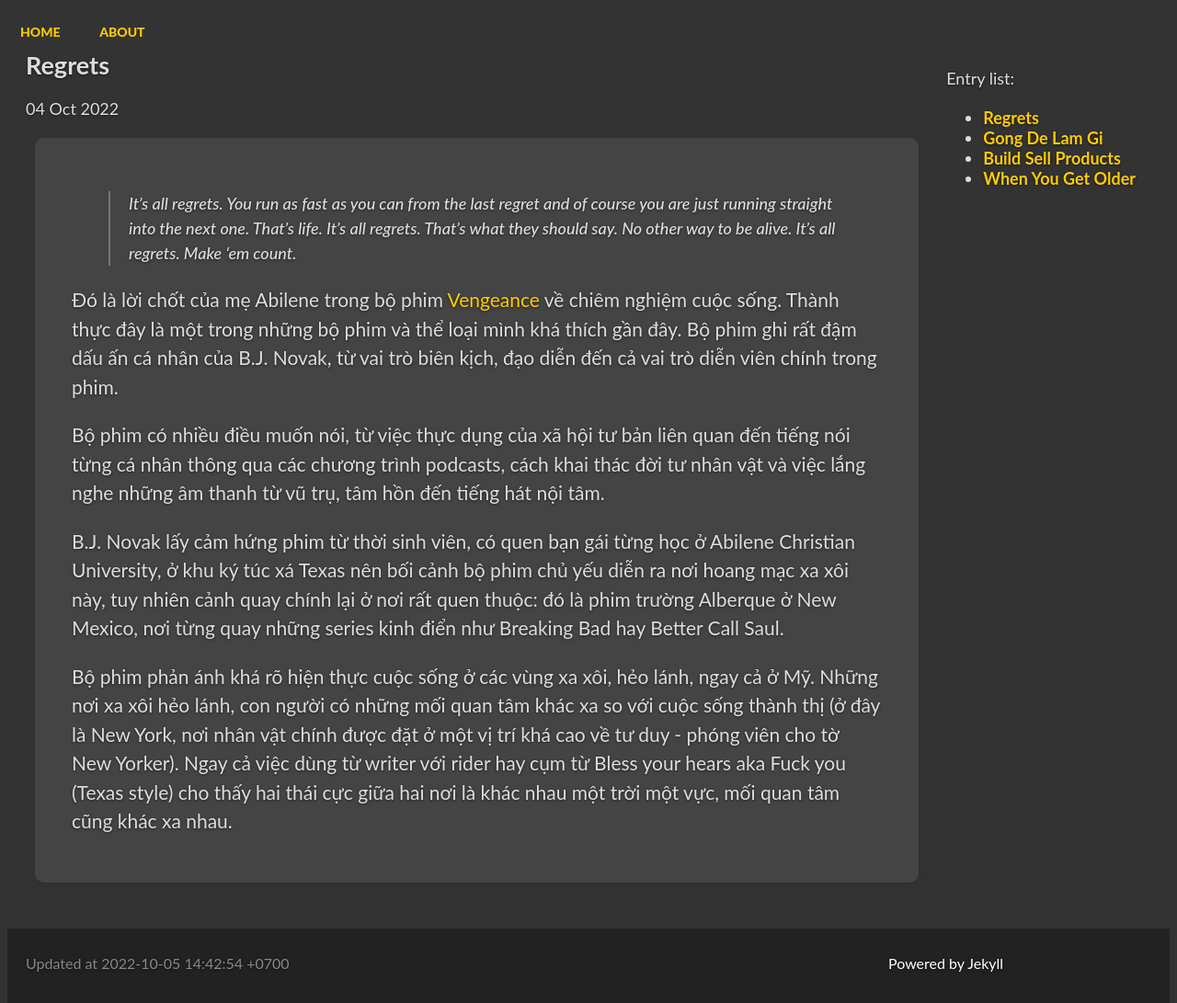
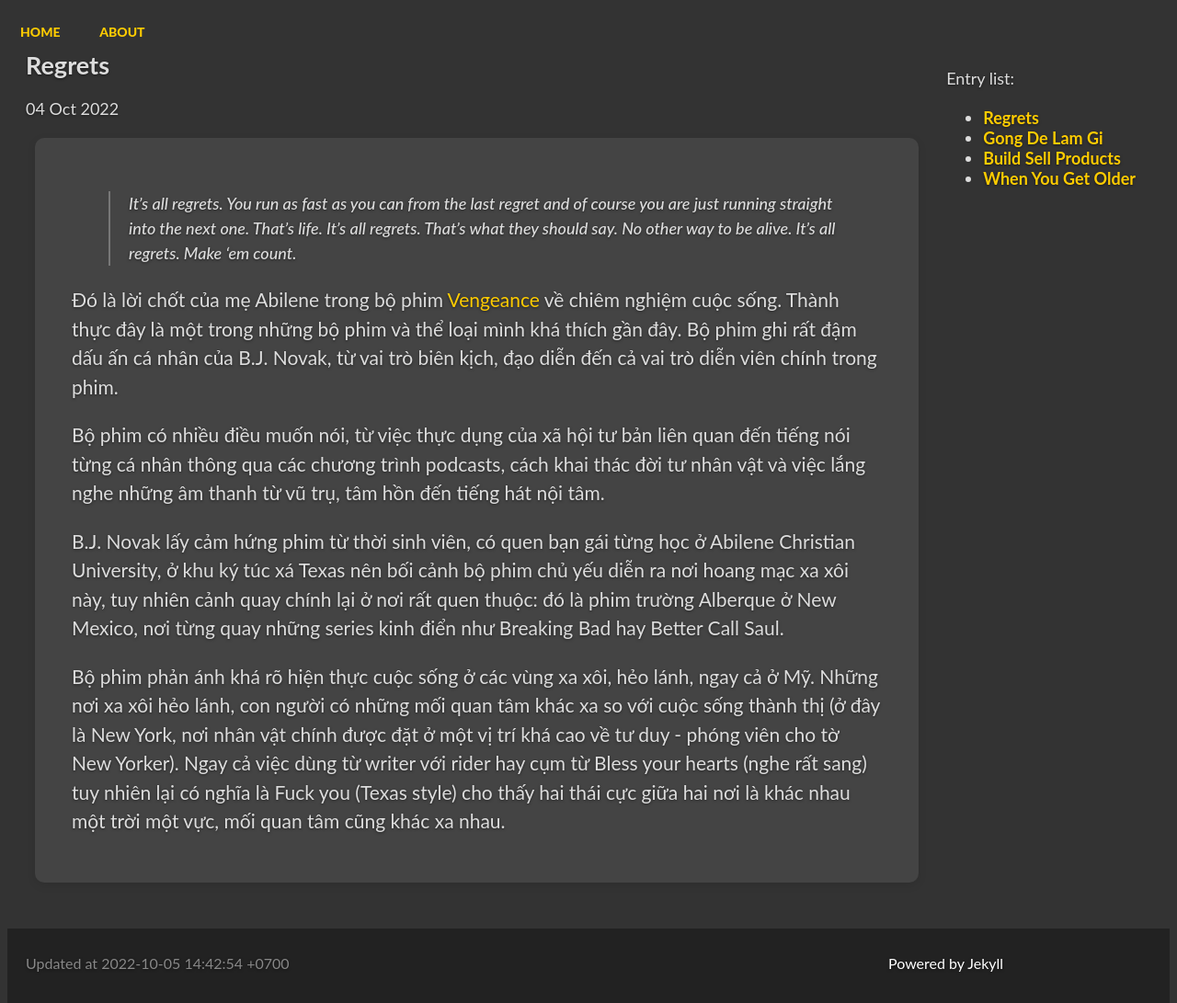
Before and after one commit to vdchuyen/chuyen-vn, a Jekyll site: the page built from _posts/2022-10-04-regrets.md, in a window 1280 px wide. Shown: the whole page at 92% size. Built offline with Jekyll 4.4.1, drawn with Linux system fonts in a browser that asks for light colours; our own code applies the rules of GitHub Pages for plain Markdown files; Markdown is read by kramdown in place of the engine named in the settings.

Commit message:
Update 2022-10-04-regrets.md

```diff
--- a/_posts/2022-10-04-regrets.md
+++ b/_posts/2022-10-04-regrets.md
@@ -6,4 +6,4 @@ Bộ phim có nhiều điều muốn nói, từ việc thực dụng của xã h
 
 B.J. Novak lấy cảm hứng phim từ thời sinh viên, có quen bạn gái từng học ở Abilene Christian University, ở khu ký túc xá Texas nên bối cảnh bộ phim chủ yếu diễn ra nơi hoang mạc xa xôi này, tuy nhiên cảnh quay chính lại ở nơi rất quen thuộc: đó là phim trường Alberque ở New Mexico, nơi từng quay những series kinh điển như Breaking Bad hay Better Call Saul.
 
-Bộ phim phản ánh khá rõ hiện thực cuộc sống ở các vùng xa xôi, hẻo lánh, ngay cả ở Mỹ. Những nơi xa xôi hẻo lánh, con người có những mối quan tâm khác xa so với cuộc sống thành thị (ở đây là New York, nơi nhân vật chính được đặt ở một vị trí khá cao về tư duy - phóng viên cho tờ New Yorker). Ngay cả việc dùng từ writer với rider hay cụm từ Bless your hears aka Fuck you (Texas style) cho thấy hai thái cực giữa hai nơi là khác nhau một trời một vực, mối quan tâm cũng khác xa nhau.
+Bộ phim phản ánh khá rõ hiện thực cuộc sống ở các vùng xa xôi, hẻo lánh, ngay cả ở Mỹ. Những nơi xa xôi hẻo lánh, con người có những mối quan tâm khác xa so với cuộc sống thành thị (ở đây là New York, nơi nhân vật chính được đặt ở một vị trí khá cao về tư duy - phóng viên cho tờ New Yorker). Ngay cả việc dùng từ writer với rider hay cụm từ Bless your hearts (nghe rất sang) tuy nhiên lại có nghĩa là Fuck you (Texas style) cho thấy hai thái cực giữa hai nơi là khác nhau một trời một vực, mối quan tâm cũng khác xa nhau.
```
